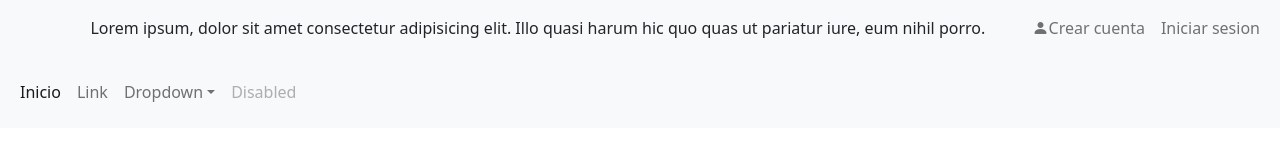
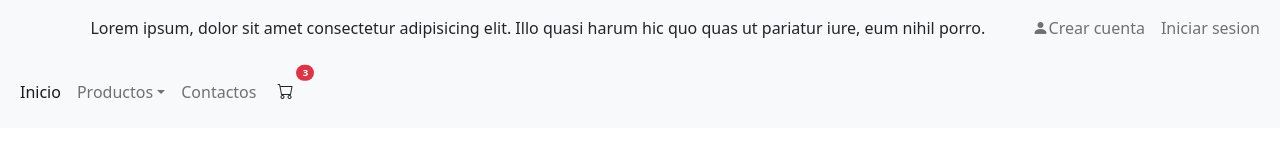
Before and after one commit to ParedesNahuel/e-comercesMaquillaje, a React (Create React App) app in the folder ecommercemaquillaje/: page / in a window 1280 px wide. Shown: the top 162 px of the page. Built offline with nearby package versions, Linux system fonts and the light colour scheme.

Commit message:
se agrega carrito y botones

```diff
--- a/ecommercemaquillaje/src/componentes/Navbar/Navbar.jsx
+++ b/ecommercemaquillaje/src/componentes/Navbar/Navbar.jsx
@@ -60,21 +60,30 @@ function Navbar() {
         <li className="nav-item">
           <a className="nav-link active" aria-current="page" href="#">Inicio</a>
         </li>
-        <li className="nav-item">
-          <a className="nav-link" href="#">Link</a>
-        </li>
+
         <li className="nav-item dropdown">
           <a className="nav-link dropdown-toggle" href="#" role="button" data-bs-toggle="dropdown" aria-expanded="false">
-            Dropdown
+          Productos
           </a>
-          <ul className="dropdown-menu">
-            <li><a className="dropdown-item" href="#">Action</a></li>
-            <li><a className="dropdown-item" href="#">Another action</a></li>
-            <li><a className="dropdown-item" href="#">Something else here</a></li>
+          <ul className="dropdown-menu bg-light">
+            <li><a className="dropdown-item" href="#">Todos los productos</a></li>
+            <li><a className="dropdown-item" href="#">Feria online</a></li>
+            <li><a className="dropdown-item" href="#">Labios</a></li>
           </ul>
         </li>
         <li className="nav-item">
-          <a className="nav-link disabled">Disabled</a>
+          <a className="nav-link" href="#">Contactos</a>
+        </li>
+        <li className="nav-item">
+        <a className="btn position-relative">
+                <i className="bi bi-cart"></i>
+                <span
+                  className="position-absolute top-0 start-100 translate-middle badge rounded-pill bg-danger"
+                  style={{ fontSize: "0.60em" }}
+                >
+                  3
+                </span>
+              </a>
         </li>
       </ul>
     </div>
```
